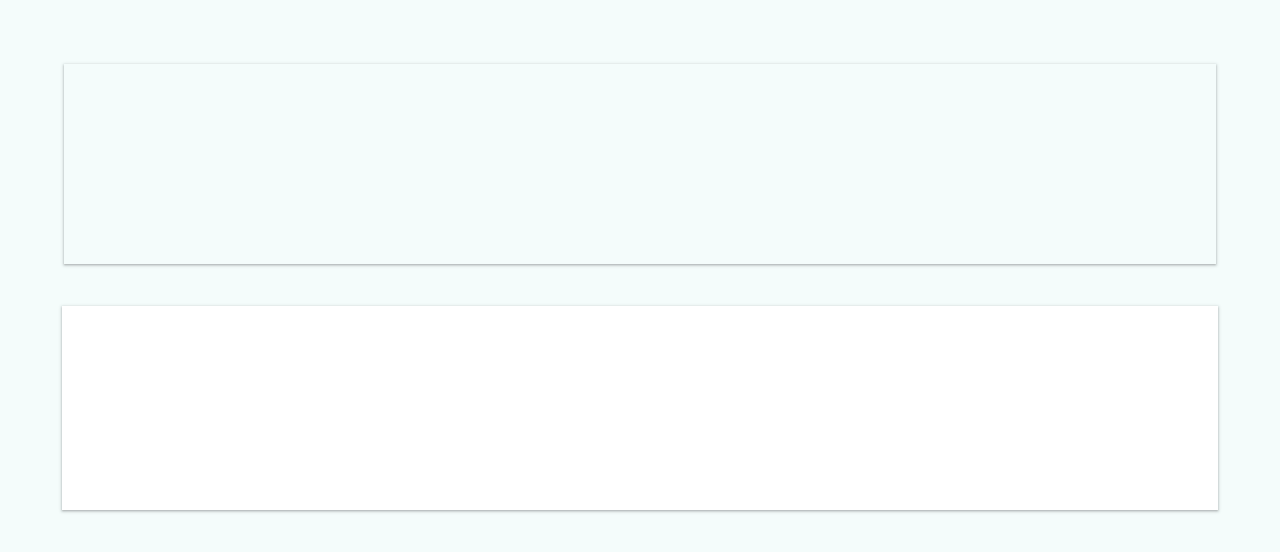
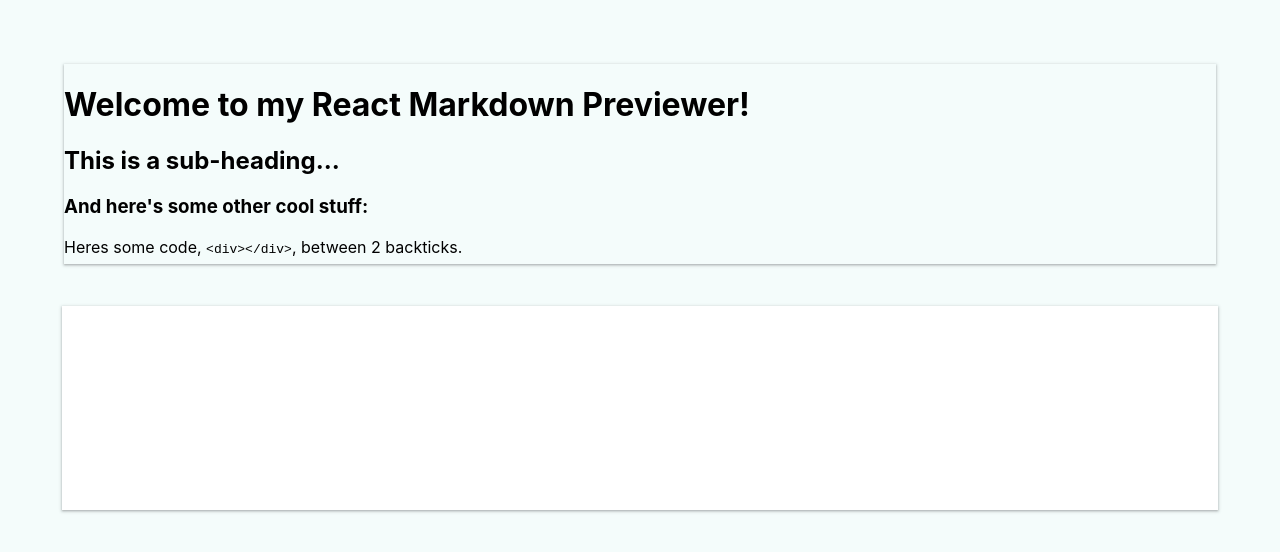
Before and after one commit to dodosiz/Markdown-Previewer, a React (Create React App) app: page / in a window 1280 px wide. Shown: the top 552 px of the page. Built offline with nearby package versions, Linux system fonts and the light colour scheme.

Commit message:
Pass html with state

```diff
--- a/src/App.jsx
+++ b/src/App.jsx
@@ -3,16 +3,16 @@
 import { Editor } from "./Editor";
 import { marked } from "marked";
 import DOMPurify from "dompurify";
+import { INITIAL_HTML } from "./data";
 
 function App() {
+  const [html, setHtml] = React.useState(INITIAL_HTML);
   const handleInputChange = (textInput = "") => {
-    document.getElementById("preview").innerHTML = DOMPurify.sanitize(
-      marked.parse(textInput)
-    );
+    setHtml(DOMPurify.sanitize(marked.parse(textInput)));
   };
   return (
     <div className="app">
-      <Previewer />
+      <Previewer html={html} />
       <Editor handleInputChange={handleInputChange} />
     </div>
   );
--- a/src/Previewer.jsx
+++ b/src/Previewer.jsx
@@ -11,6 +11,11 @@
   overflow-y: scroll;
 `;
 
-export function Previewer() {
-  return <PreviewDiv id="preview"></PreviewDiv>;
+export function Previewer(props = { html: "" }) {
+  return (
+    <PreviewDiv
+      dangerouslySetInnerHTML={{ __html: props.html }}
+      id="preview"
+    ></PreviewDiv>
+  );
 }
--- /dev/null
+++ b/src/data.js
@@ -0,0 +1,51 @@
+import { marked } from "marked";
+import DOMPurify from "dompurify";
+
+const INITIAL_TEXT = `
+# Welcome to my React Markdown Previewer!
+
+## This is a sub-heading...
+### And here's some other cool stuff:
+
+Heres some code, \`<div></div>\`, between 2 backticks.
+
+\`\`\`
+// this is multi-line code:
+
+function anotherExample(firstLine, lastLine) {
+  if (firstLine == '\`\`\`' && lastLine == '\`\`\`') {
+    return multiLineCode;
+  }
+}
+\`\`\`
+
+You can also make text **bold**... whoa!
+Or _italic_.
+Or... wait for it... **_both!_**
+And feel free to go crazy ~~crossing stuff out~~.
+
+There's also [links](https://www.freecodecamp.org), and
+> Block Quotes!
+
+And if you want to get really crazy, even tables:
+
+Wild Header | Crazy Header | Another Header?
+------------ | ------------- | -------------
+Your content can | be here, and it | can be here....
+And here. | Okay. | I think we get it.
+
+- And of course there are lists.
+  - Some are bulleted.
+     - With different indentation levels.
+        - That look like this.
+
+
+1. And there are numbered lists too.
+1. Use just 1s if you want!
+1. And last but not least, let's not forget embedded images:
+
+![freeCodeCamp Logo](https://cdn.freecodecamp.org/testable-projects-fcc/images/fcc_secondary.svg)
+
+`;
+
+export const INITIAL_HTML = DOMPurify.sanitize(marked.parse(INITIAL_TEXT));
```
